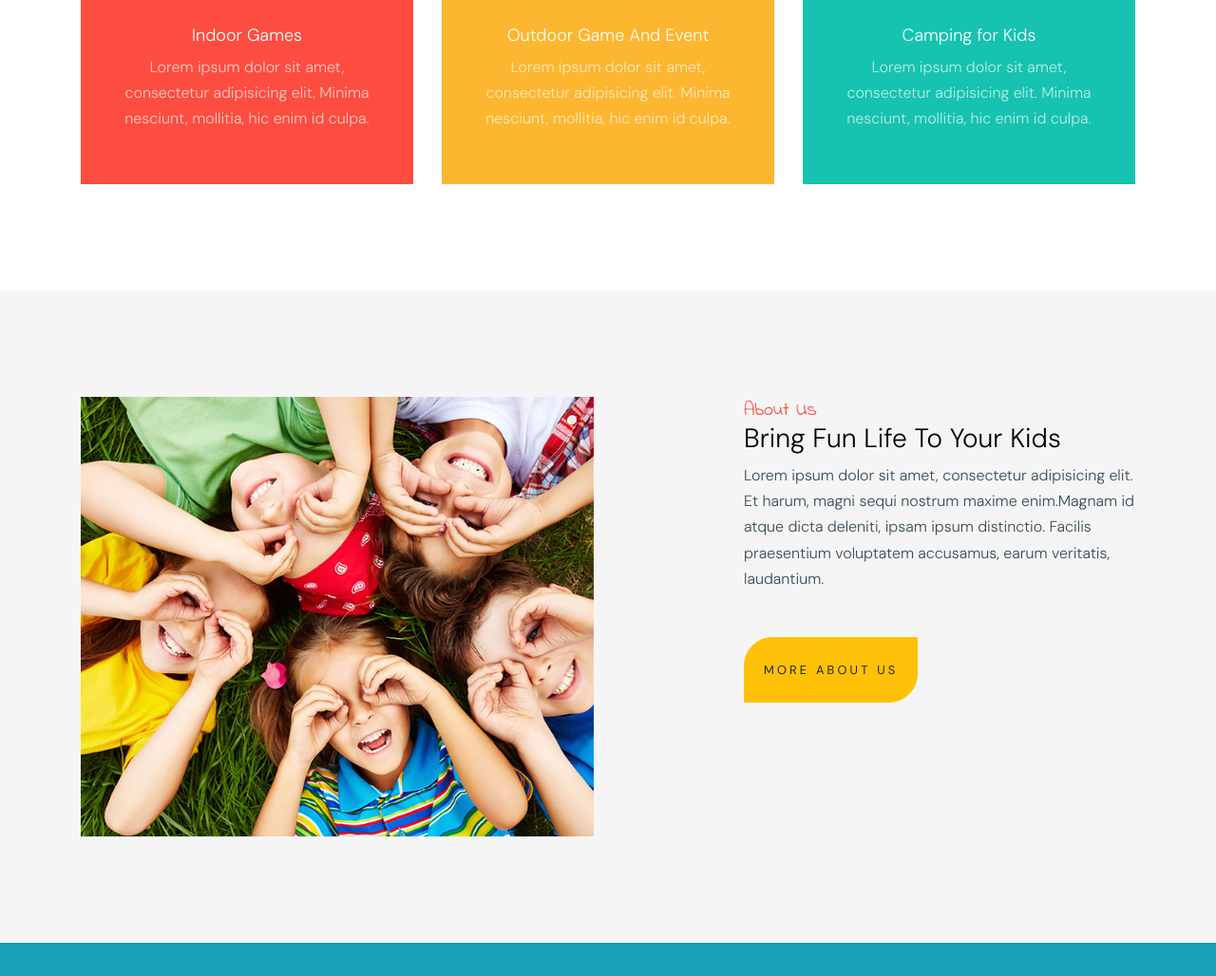
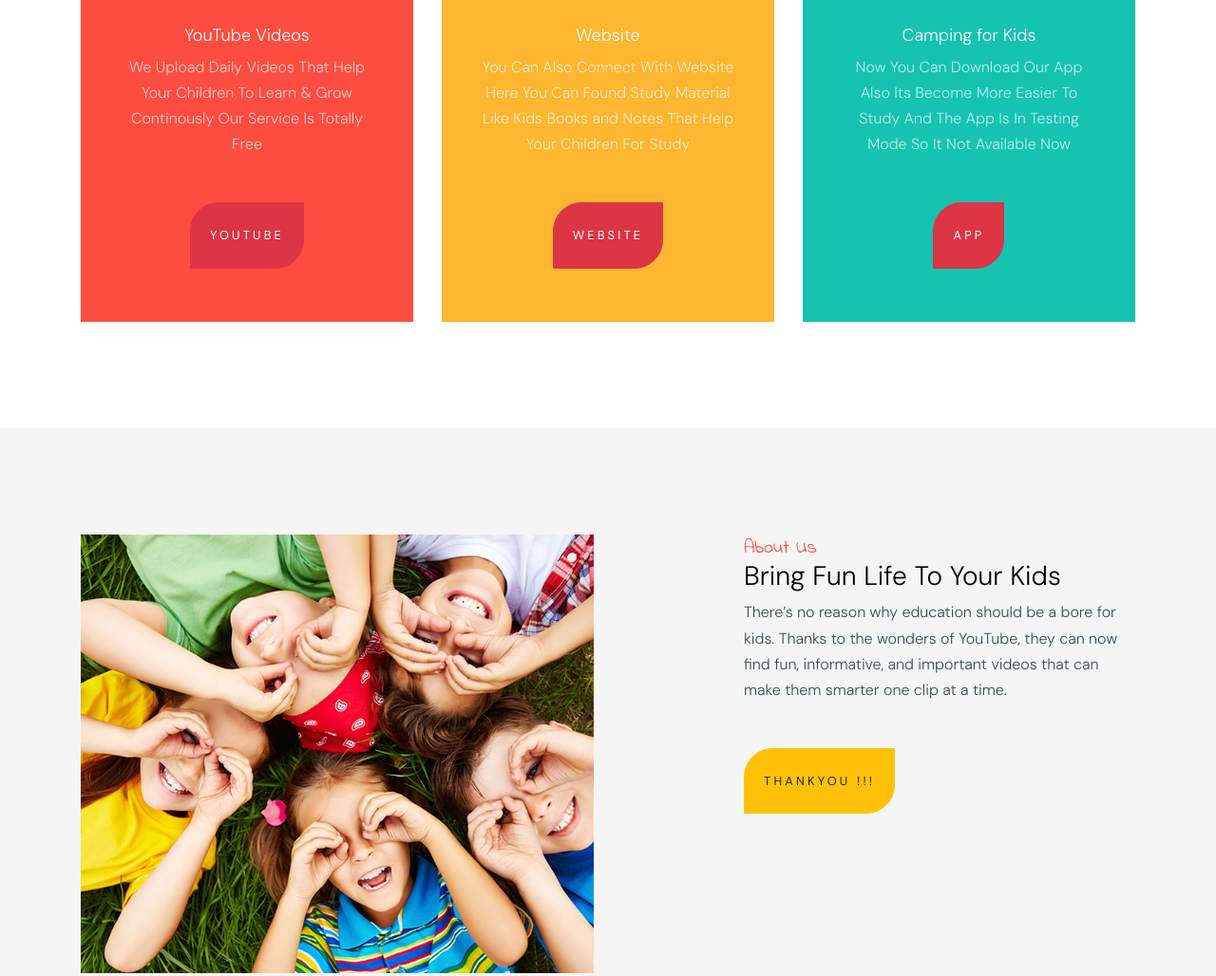
Before and after one commit to padhlokids/padhlokids.github.io, a plain HTML site: page main/index.html in a window 1280 px wide. Shown: the part 942-1970 px from the top of the page at 95% size. Drawn offline with Linux system fonts and the light colour scheme; files that its build step writes are made by us from their sources; a web font is replaced by a local one.

Commit message:
Update index.html

```diff
--- a/main/index.html
+++ b/main/index.html
@@ -99,9 +99,8 @@
             <div class="col-md-5 mt-5 pt-5">
               <span class="text-cursive h5 text-red">Welcome To Our Website</span>
               <h1 class="mb-3 font-weight-bold text-teal">Bring Fun Life To Your Kids</h1>
-              <p>Amazing Playground for your kids</p>
-              <p class="mt-5"><a href="#" class="btn btn-primary py-4 btn-custom-1">Learn More</a></p>
-            </div>
+              <p>Amazing Learning Channel for your kids</p>
+          </div>
             <div class="col-md-6 ml-auto align-self-end">
               <img src="images/kid_transparent.png" alt="Image" class="img-fluid">
 
@@ -119,8 +118,9 @@
               <span class="wrap-icon">
                 <span class="icon-home"></span>
               </span>
-              <h2>Indoor Games</h2>
-              <p>Lorem ipsum dolor sit amet, consectetur adipisicing elit. Minima nesciunt, mollitia, hic enim id culpa.</p>
+              <h2>YouTube Videos</h2>
+              <p>We Upload Daily Videos That Help Your Children To Learn & Grow Continously Our Service Is Totally Free</p>
+                   <p class="mt-5"><a href="https://www.youtube.com/@padhlokids" class="btn btn-primary py-4 btn-custom-1">YouTube</a></p>
             </div>
           </div>
           <div class="col-lg-4">
@@ -128,8 +128,9 @@
               <span class="wrap-icon">
                 <span class="icon-person"></span>
               </span>
-              <h2>Outdoor Game And Event</h2>
-              <p>Lorem ipsum dolor sit amet, consectetur adipisicing elit. Minima nesciunt, mollitia, hic enim id culpa.</p>
+              <h2>Website</h2>
+              <p>You Can Also Connect With Website Here You Can Found Study Material Like Kids Books and Notes That Help Your Children For Study</p>
+              <p class="mt-5"><a href="https://padhlokids.github.io" class="btn btn-primary py-4 btn-custom-1">Website</a></p>
             </div>
           </div>
           <div class="col-lg-4">
@@ -138,7 +139,8 @@
                 <span class="icon-cog"></span>
               </span>
               <h2>Camping for Kids</h2>
-              <p>Lorem ipsum dolor sit amet, consectetur adipisicing elit. Minima nesciunt, mollitia, hic enim id culpa.</p>
+              <p>Now You Can Download Our App Also Its Become More Easier To Study And  The App Is In Testing Mode So It Not Available Now </p>
+              <p class="mt-5"><a href="https://padhlokids.github.io/app.index" class="btn btn-primary py-4 btn-custom-1">App</a></p>
             </div>
           </div>
         </div>
@@ -154,9 +156,9 @@
           <div class="col-md-5 ml-auto pl-md-5">
             <span class="text-cursive h5 text-red">About Us</span>
             <h3 class="text-black">Bring Fun Life To Your Kids</h3>
-            <p><span>Lorem ipsum dolor sit amet, consectetur adipisicing elit. Et harum, magni sequi nostrum maxime enim.</span><span>Magnam id atque dicta deleniti, ipsam ipsum distinctio. Facilis praesentium voluptatem accusamus, earum veritatis, laudantium.</span></p>
+            <p><span>There’s no reason why education should be a bore for kids. Thanks to the wonders of YouTube, they can now find fun, informative, and important videos that can make them smarter one clip at a time.</span></p>
 
-            <p class="mt-5"><a href="#" class="btn btn-warning py-4 btn-custom-1">More About Us</a></p>
+            <p class="mt-5"><a href="#" class="btn btn-warning py-4 btn-custom-1">ThankYou !!!</a></p>
           </div>
         </div>
       </div>
```
